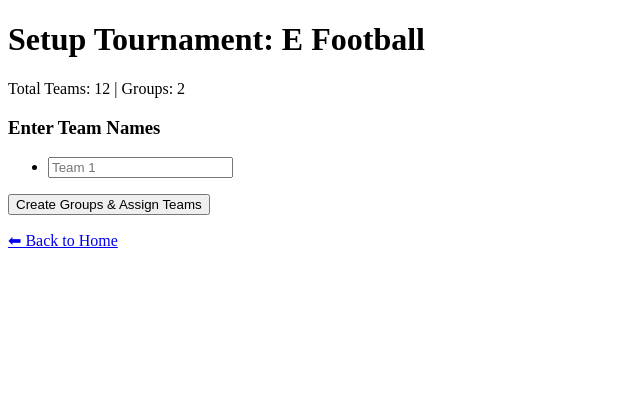
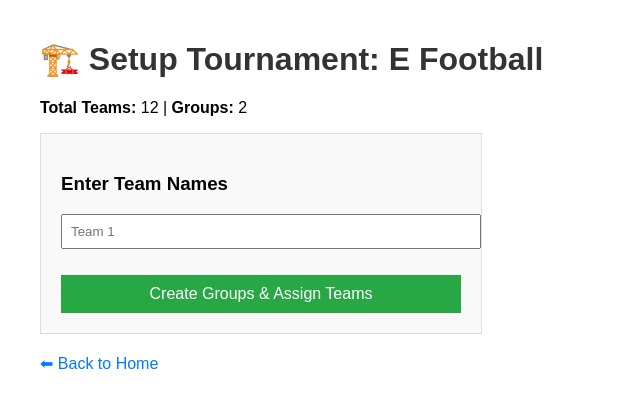
Before and after one commit to RkTushar/Tournamento----using-python, a Django app: template tournamento/core/templates/core/setup_tournament.html in a window 1280 px wide. Shown: the top 408 px of the page, without its empty margins (0-640 px from the left). Run offline with Django 5.2, Linux system fonts and the light colour scheme; data comes from the database, SQL or seed files in the repository; the template is opened without the code that fills it: values that come from a table or form of the project are taken from there, most other values are stand-ins (such as "Sample title", 1, 10 or a date in 2020).

Commit message:
Update setup_tournament.html

```diff
--- a/tournamento/core/templates/core/setup_tournament.html
+++ b/tournamento/core/templates/core/setup_tournament.html
@@ -1,11 +1,57 @@
 <!DOCTYPE html>
-<html>
+<html lang="en">
 <head>
+    <meta charset="UTF-8">
     <title>Setup Tournament | {{ tournament.name }}</title>
+    <style>
+        body {
+            font-family: Arial, sans-serif;
+            margin: 40px;
+        }
+        h1 {
+            color: #333;
+        }
+        form {
+            background: #f9f9f9;
+            padding: 20px;
+            border: 1px solid #ddd;
+            width: 400px;
+        }
+        input[type="text"] {
+            width: 100%;
+            padding: 8px;
+            margin-bottom: 10px;
+        }
+        button {
+            background: #28a745;
+            color: white;
+            padding: 10px;
+            border: none;
+            width: 100%;
+            cursor: pointer;
+            font-size: 16px;
+        }
+        button:hover {
+            background: #218838;
+        }
+        a {
+            display: inline-block;
+            margin-top: 20px;
+            color: #007bff;
+            text-decoration: none;
+        }
+        a:hover {
+            text-decoration: underline;
+        }
+        ul {
+            list-style: none;
+            padding-left: 0;
+        }
+    </style>
 </head>
 <body>
-    <h1>Setup Tournament: {{ tournament.name }}</h1>
-    <p>Total Teams: {{ tournament.total_teams }} | Groups: {{ tournament.total_groups }}</p>
+    <h1>🏗️ Setup Tournament: {{ tournament.name }}</h1>
+    <p><strong>Total Teams:</strong> {{ tournament.total_teams }} | <strong>Groups:</strong> {{ tournament.total_groups }}</p>
 
     <form method="POST">
         {% csrf_token %}
@@ -20,6 +66,6 @@
         <button type="submit">Create Groups & Assign Teams</button>
     </form>
 
-    <p><a href="{% url 'home' %}">⬅ Back to Home</a></p>
+    <a href="{% url 'home' %}">⬅ Back to Home</a>
 </body>
 </html>
```
